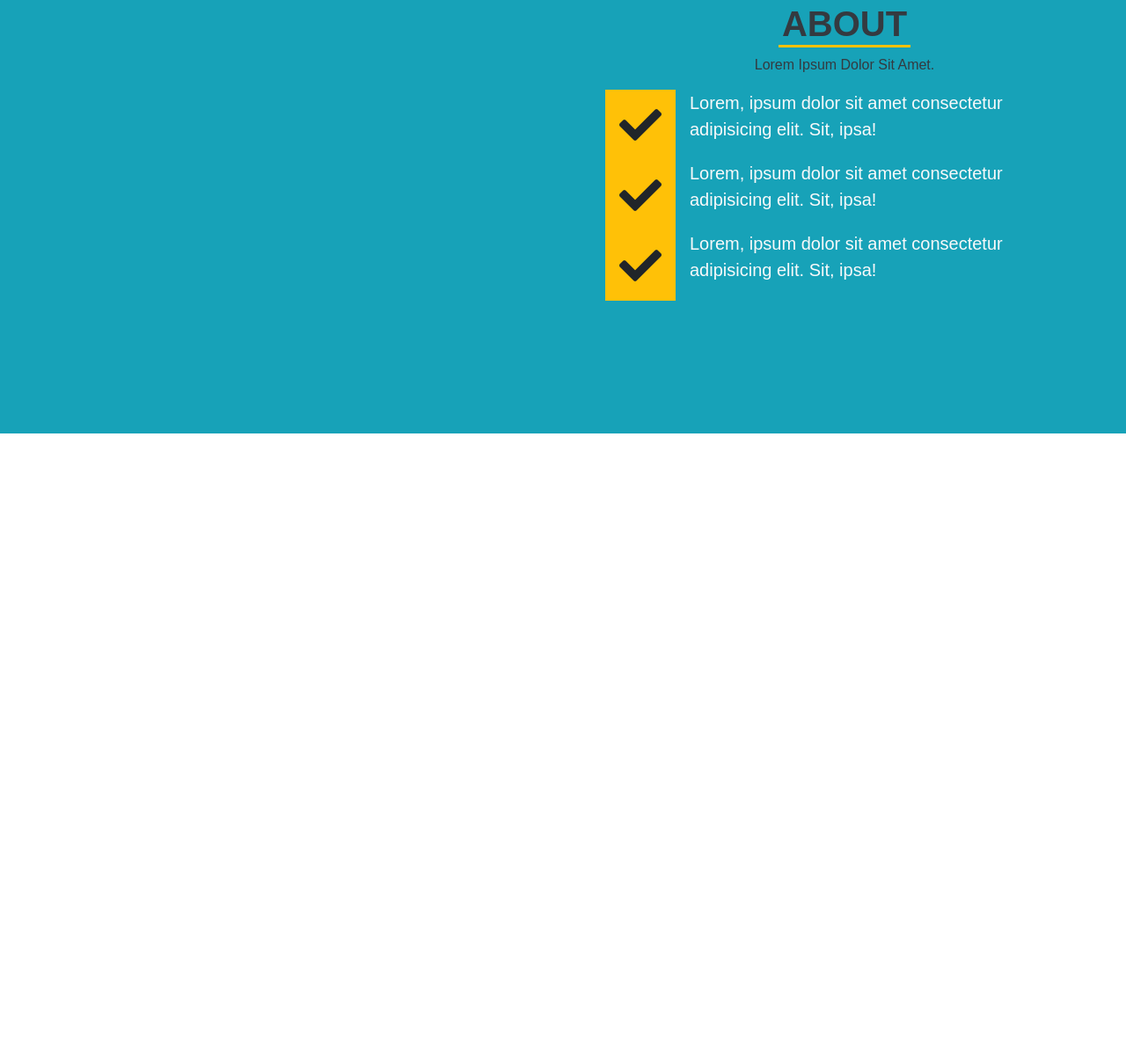
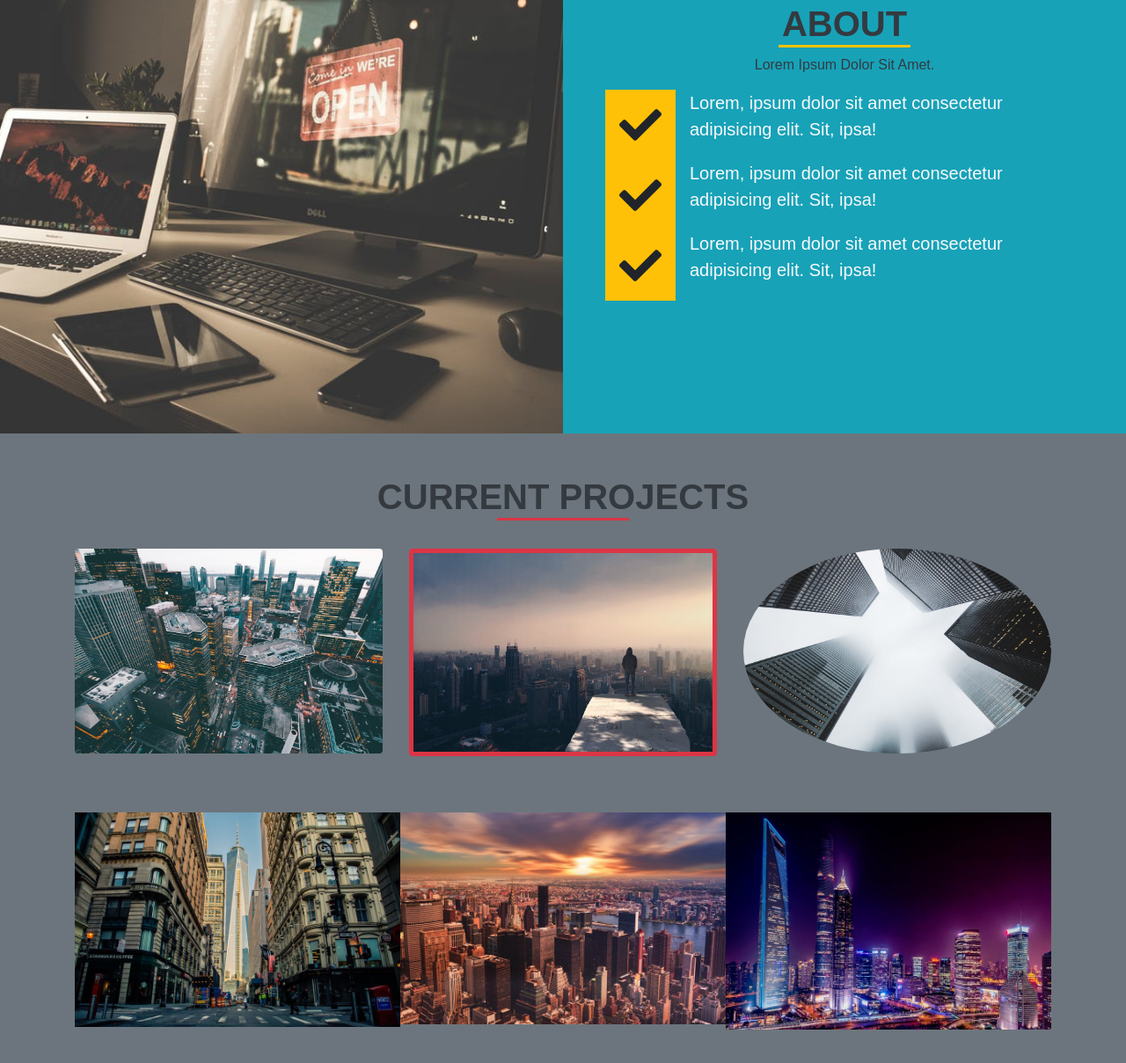
Before and after one commit to RobertGumeny/Bootstrap-Practice, a plain HTML site: page index.html in a window 1280 px wide. Shown: the part 1486-2695 px from the top of the page at 88% size. Before the commit the page ends 1979 px from the top, so only its background shows below. Drawn offline with nearby package versions, Linux system fonts and the light colour scheme.

Commit message:
Projects page complete, anchor tags added

```diff
--- a/index.html
+++ b/index.html
@@ -32,6 +32,7 @@
     <link rel="stylesheet" href="style.css" />
   </head>
   <body>
+    <!-- SECTION Begin Header Section-->
     <header id="header" class="bg-dark">
       <div class="container">
         <div class="row height align-items-center">
@@ -55,8 +56,8 @@
         </div>
       </div>
     </header>
-    <!-- End of Header Section-->
-    <!-- Learn New Skills Section-->
+    <!-- !SECTION End of Header Section-->
+    <!-- SECTION Learn New Skills Section-->
     <section id="skills" class="py-5 bg-light">
       <div class="container">
         <!-- Title Row-->
@@ -123,8 +124,8 @@
         </div>
       </div>
     </section>
-    <!-- End of Learn New Skills Section-->
-    <!-- Begin About Section -->
+    <!-- !SECTION End of Learn New Skills Section-->
+    <!-- SECTION Begin About Section -->
     <section id="about" class="bg-info">
       <div class="container-fluid">
         <div class="row">
@@ -181,7 +182,72 @@
       </div>
     </section>
 
-    <!-- End of About Section-->
+    <!-- !SECTION End of About Section-->
+    <!-- SECTION Begin Project Section -->
+
+    <section id="projects" class="py-5 bg-secondary">
+      <div class="container">
+        <div class="row">
+          <div class="col text-center">
+            <h1 class="display-5 text-uppercase text-dark mb-0">
+              <strong>current projects</strong>
+            </h1>
+            <div class="title-underline bg-danger"></div>
+          </div>
+        </div>
+        <div class="row py-3">
+          <div class="col-sm-6 col-md-4 my-3">
+            <img
+              class="img-fluid rounded"
+              src="./images/projects-1.jpeg"
+              alt="project"
+            />
+          </div>
+          <div class="col-sm-6 col-md-4 my-3">
+            <img
+              src="./images/projects-2.jpeg"
+              alt="project"
+              class="img-fluid img-thumbnail bg-danger border border-danger"
+            />
+          </div>
+          <div class="col-sm-6 col-md-4 my-3 mx-auto">
+            <img
+              src="./images/projects-3.jpeg"
+              alt="project"
+              class="img-fluid rounded-circle"
+            />
+          </div>
+        </div>
+        <div class="row py-3 no-gutters">
+          <div class="col-sm-6 col-md-4 my-3">
+            <img
+              src="./images/projects-4.jpeg"
+              alt="project"
+              class="img-fluid"
+            />
+          </div>
+          <div class="col-sm-6 col-md-4 my-3">
+            <img
+              src="./images/projects-5.jpeg"
+              alt="project"
+              class="img-fluid"
+            />
+          </div>
+          <div class="col-sm-6 col-md-4 my-3 mx-auto">
+            <img
+              src="./images/projects-6.jpeg"
+              alt="project"
+              class="img-fluid"
+            />
+          </div>
+        </div>
+      </div>
+    </section>
+
+    <!-- !SECTION End of Project Section -->
+    <!-- SECTION Begin Team Section-->
+
+    <!-- !SECTION End Team Section-->
 
     <!-- Optional JavaScript -->
     <!-- jQuery first, then Popper.js, then Bootstrap JS -->
--- a/style.css
+++ b/style.css
@@ -12,3 +12,10 @@ body {
   height: 3px;
   margin: 0 auto;
 }
+.about-picture {
+  background: url(./images/about-bcg.jpeg);
+  background-size: cover;
+  background-position: center;
+  background-repeat: no-repeat;
+  background-attachment: fixed;
+}
```
Also changed, not shown: images/about-bcg.jpeg (added), images/projects-1.jpeg (added), images/projects-2.jpeg (added), images/projects-3.jpeg (added), images/projects-4.jpeg (added), images/projects-5.jpeg (added), images/projects-6.jpeg (added).
